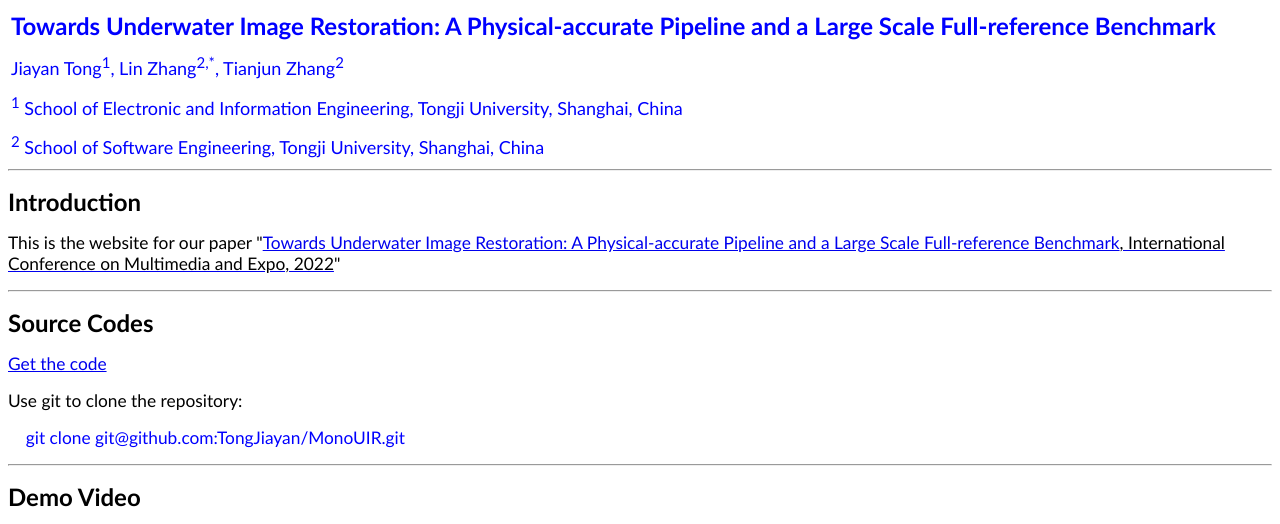
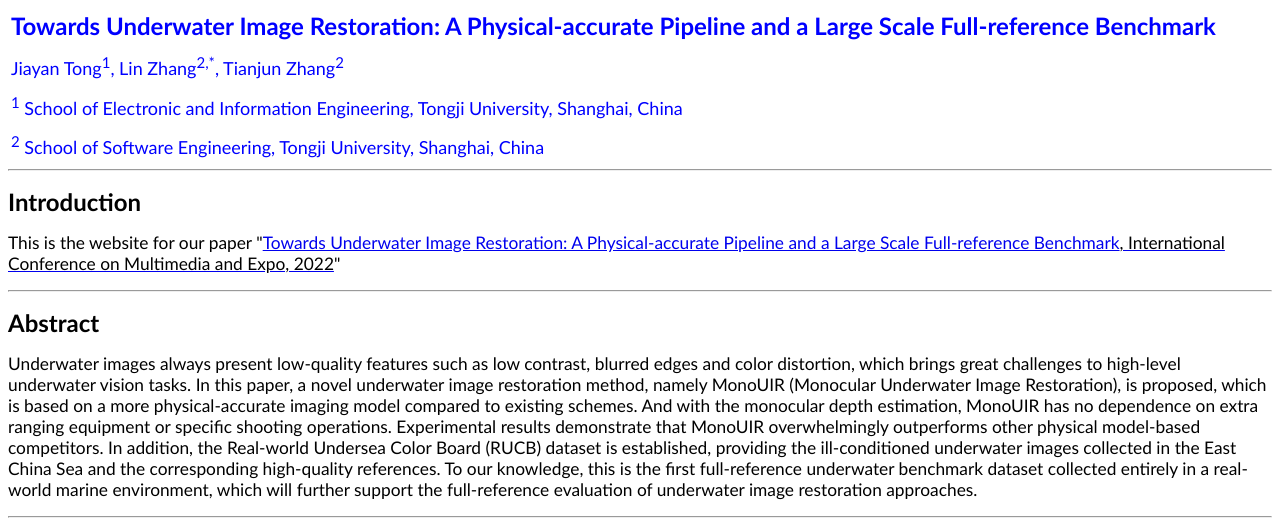
Before and after one commit to TongJiayan/MonoUIR-Homepage, a plain HTML site: page index.html in a window 1280 px wide. Shown: the top 524 px of the page. Drawn offline with Linux system fonts and the light colour scheme.

Commit message:
add abstract

```diff
--- a/index.html
+++ b/index.html
@@ -71,6 +71,19 @@ table.TableGrid
 <span style="font-size: 13pt; font-family: Calibri; color: windowtext" lang="EN-US">
 This is the website for our paper &quot;<a href="MonoUIR_camera_ready.pdf">Towards Underwater Image Restoration: A Physical-accurate Pipeline and a Large Scale Full-reference Benchmark<span style="color: #000000">,
 International Conference on Multimedia and Expo, 2022</span></a>&quot;</span></p>
+
+<hr>
+<p><span lang="en-us"><b><font face="Calibri" size="5">Abstract</font></b></span></p>
+<p>
+<span lang="en-us"><font face="Calibri" style="font-size: 13pt">
+<a>Underwater images always present low-quality features such as low contrast, blurred edges and color distortion, which brings great challenges to
+ high-level underwater vision tasks. In this paper, a novel underwater image restoration method, namely MonoUIR (Monocular Underwater Image Restoration),
+ is proposed, which is based on a more physical-accurate imaging model compared to existing schemes. And with the monocular depth estimation, MonoUIR has
+ no dependence on extra ranging equipment or specific shooting operations. Experimental results demonstrate that MonoUIR overwhelmingly outperforms other
+ physical model-based competitors. In addition, the Real-world Undersea Color Board (RUCB) dataset is established, providing the ill-conditioned underwater
+ images collected in the East China Sea and the corresponding high-quality references. To our knowledge, this is the first full-reference underwater benchmark
+ dataset collected entirely in a real-world marine environment, which will further support the full-reference evaluation of underwater image restoration approaches. </a></font></span></p>
+
 <hr>
 <p><span lang="en-us"><b><font face="Calibri" size="5">Source Codes</font></b></span></p>
 <p>
@@ -98,6 +111,6 @@ is the demo video of underwater image restoration using our MonoUIR. </font></sp
 
 <hr>
 <p align="justify"><font face="Calibri">Last update: <span lang="en-us">Mar. 27,
-</span>2022<span lang="en-us">0</span>&nbsp;&nbsp;&nbsp;&nbsp;&nbsp;&nbsp;&nbsp;&nbsp;&nbsp;&nbsp;&nbsp;&nbsp;&nbsp;&nbsp;&nbsp;&nbsp;&nbsp;&nbsp;&nbsp;&nbsp;&nbsp;&nbsp;&nbsp;&nbsp;&nbsp;&nbsp;&nbsp;&nbsp;&nbsp;&nbsp;</font></p>
+</span>2022<span lang="en-us"></span>&nbsp;&nbsp;&nbsp;&nbsp;&nbsp;&nbsp;&nbsp;&nbsp;&nbsp;&nbsp;&nbsp;&nbsp;&nbsp;&nbsp;&nbsp;&nbsp;&nbsp;&nbsp;&nbsp;&nbsp;&nbsp;&nbsp;&nbsp;&nbsp;&nbsp;&nbsp;&nbsp;&nbsp;&nbsp;&nbsp;</font></p>
 </body>
 </html>
```
